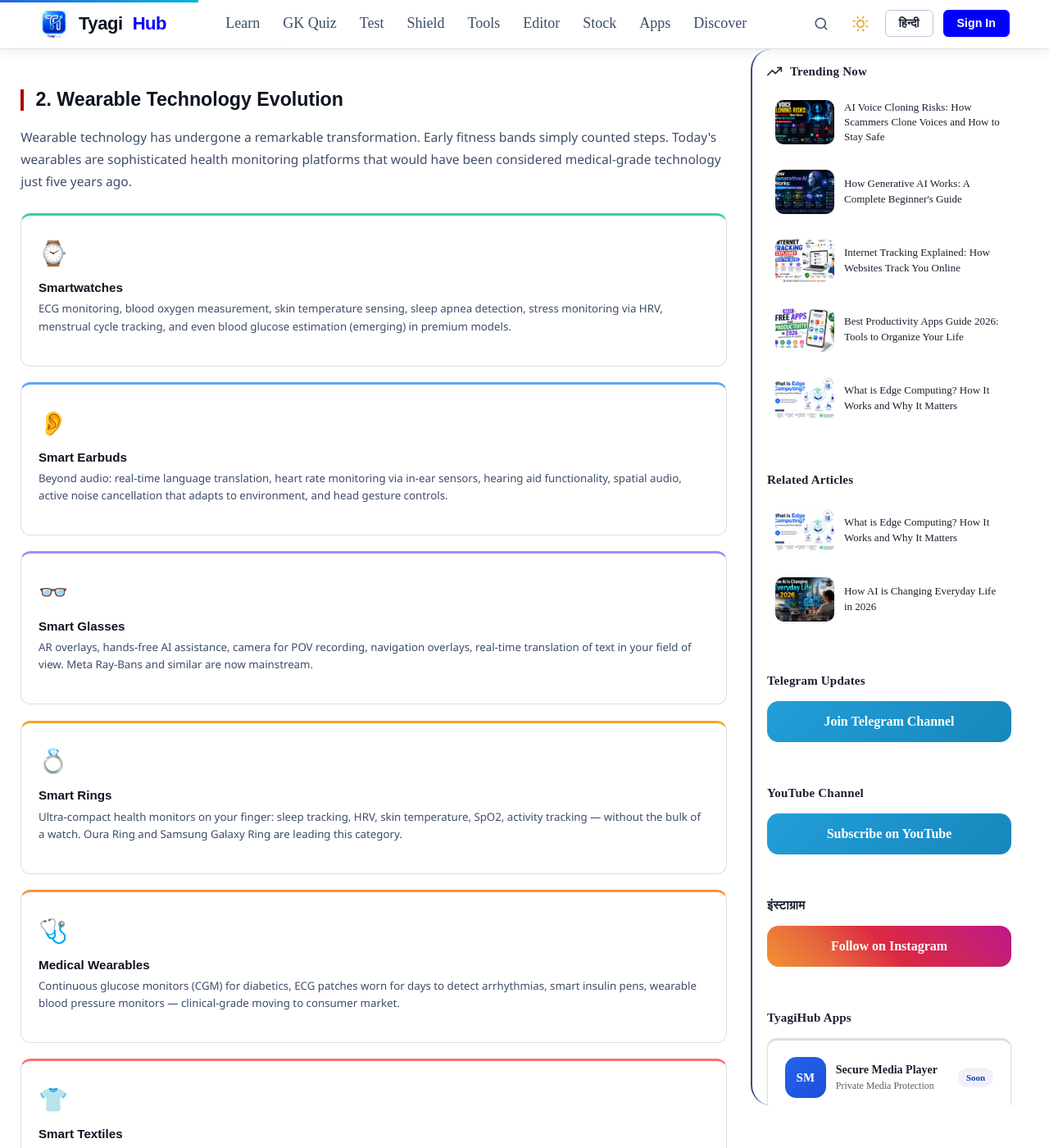
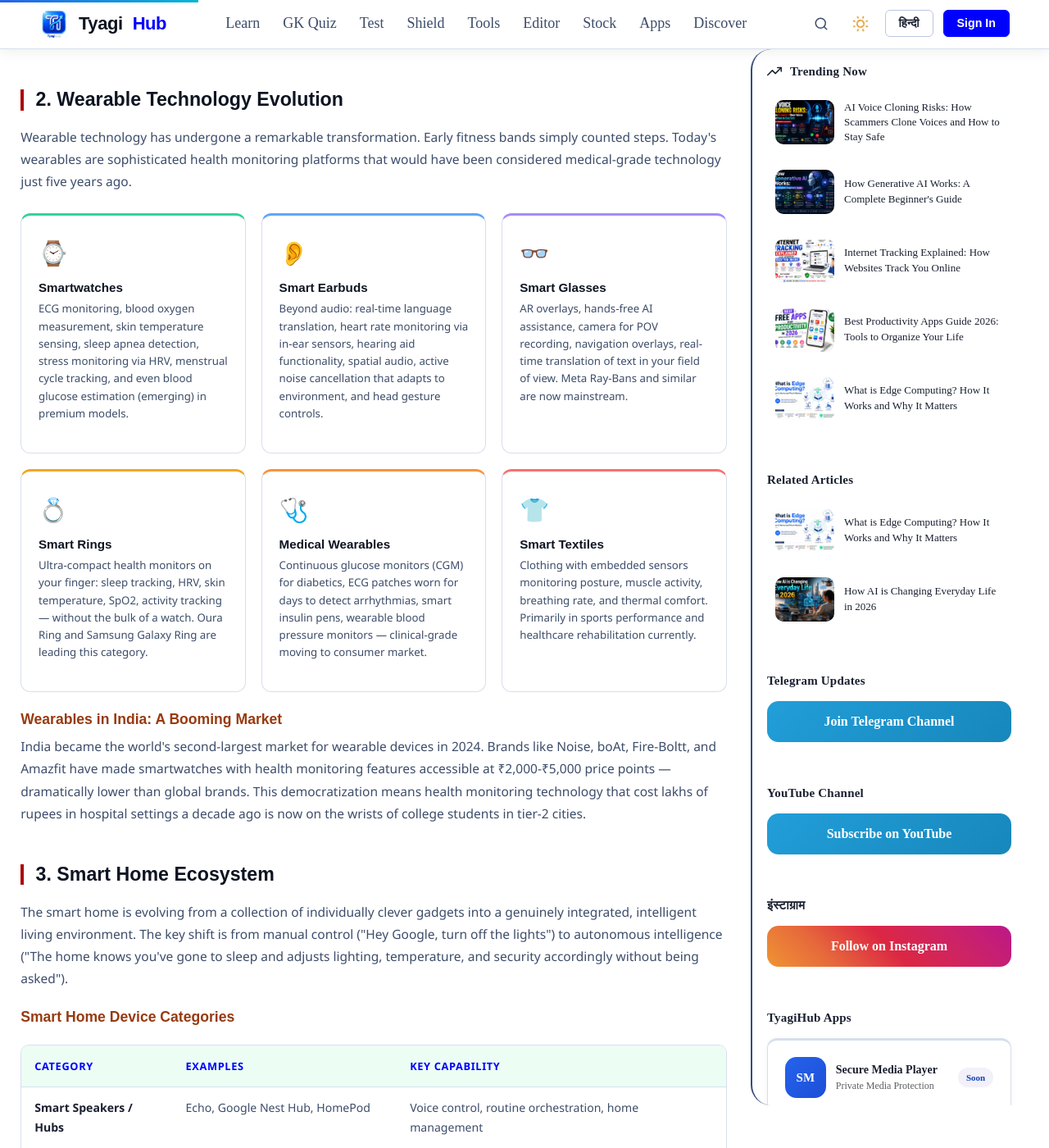
Before and after one commit to HimanshuTyagiJi/TyagiHub, a Jekyll site: the page built from _posts/2026-06-08-future-of-smart-devices.html, in a window 1280 px wide and 1400 px high, scrolled down 1763 px. Shown: the whole window at 82% size. Built offline with Jekyll 4.4.1, drawn with Linux system fonts in a browser that asks for light colours.

Commit message:
Update shield-discover.css

```diff
--- a/assets/css/shield-discover.css
+++ b/assets/css/shield-discover.css
@@ -649,3 +649,9 @@
 .symptom-card .sym-icon{font-size:1.5rem;margin-bottom:.4rem}
 .symptom-card h4{font-size:.9rem;font-weight:700;color:var(--clr-heading);margin-bottom:.3rem}
 .symptom-card p{font-size:.82rem;color:var(--clr-text-2)}
+.device-grid{display:grid;grid-template-columns:repeat(auto-fit,minmax(240px,1fr));gap:1.2rem;margin:1.5rem 0}
+.device-card{background:var(--clr-surface);border:1px solid var(--clr-border);border-radius:12px;padding:1.3rem;transition:transform .2s,box-shadow .2s;border-top:3px solid var(--card-color,var(--clr-apps))}
+.device-card:hover{transform:translateY(-3px);box-shadow:0 8px 24px rgba(0,0,0,.3)}
+.device-card .d-icon{font-size:1.8rem;margin-bottom:.6rem}
+.device-card h4{font-size:.95rem;font-weight:700;color:var(--clr-heading);margin-bottom:.4rem}
+.device-card p{font-size:.83rem;color:var(--clr-text-2);line-height:1.6}
```
